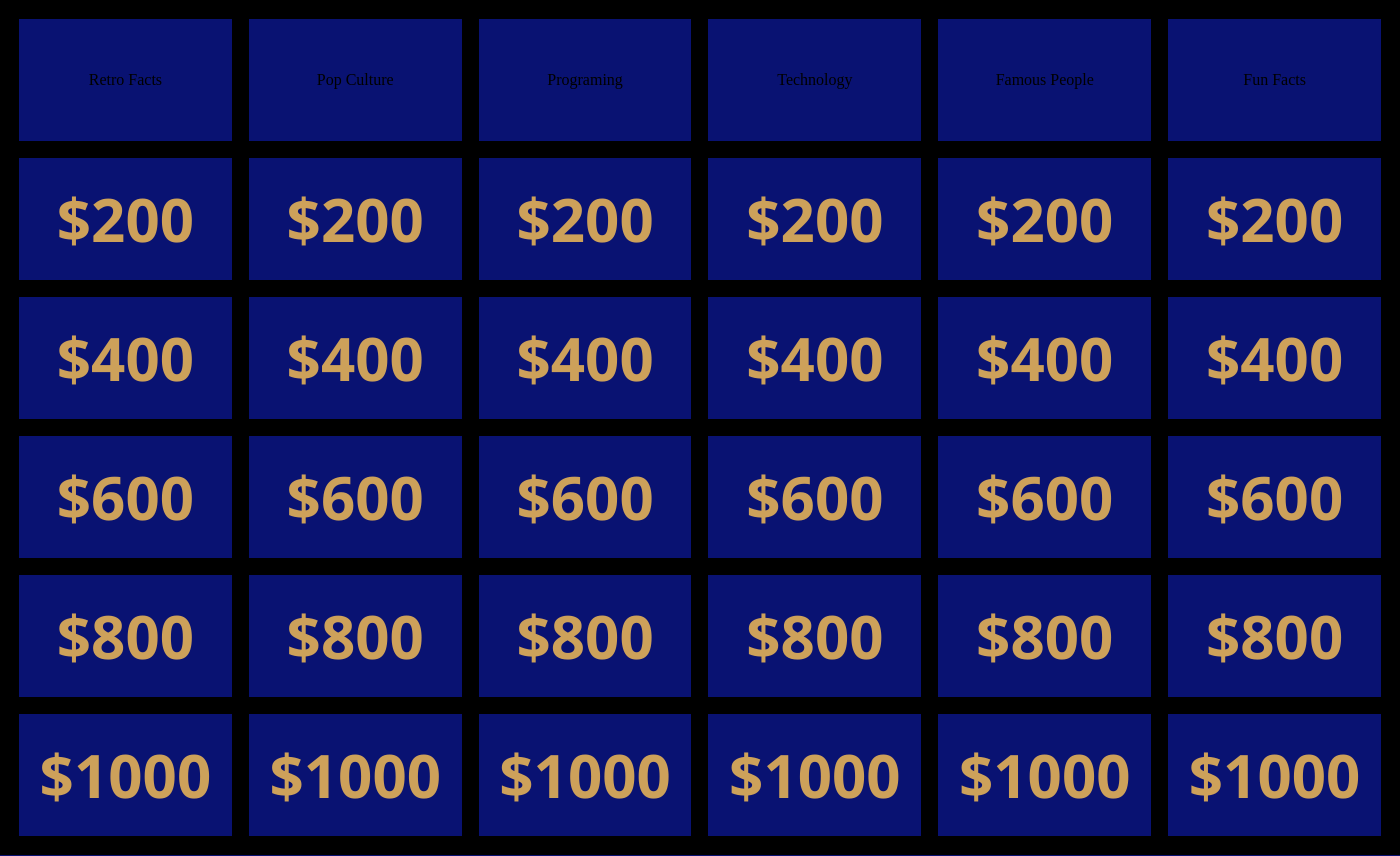
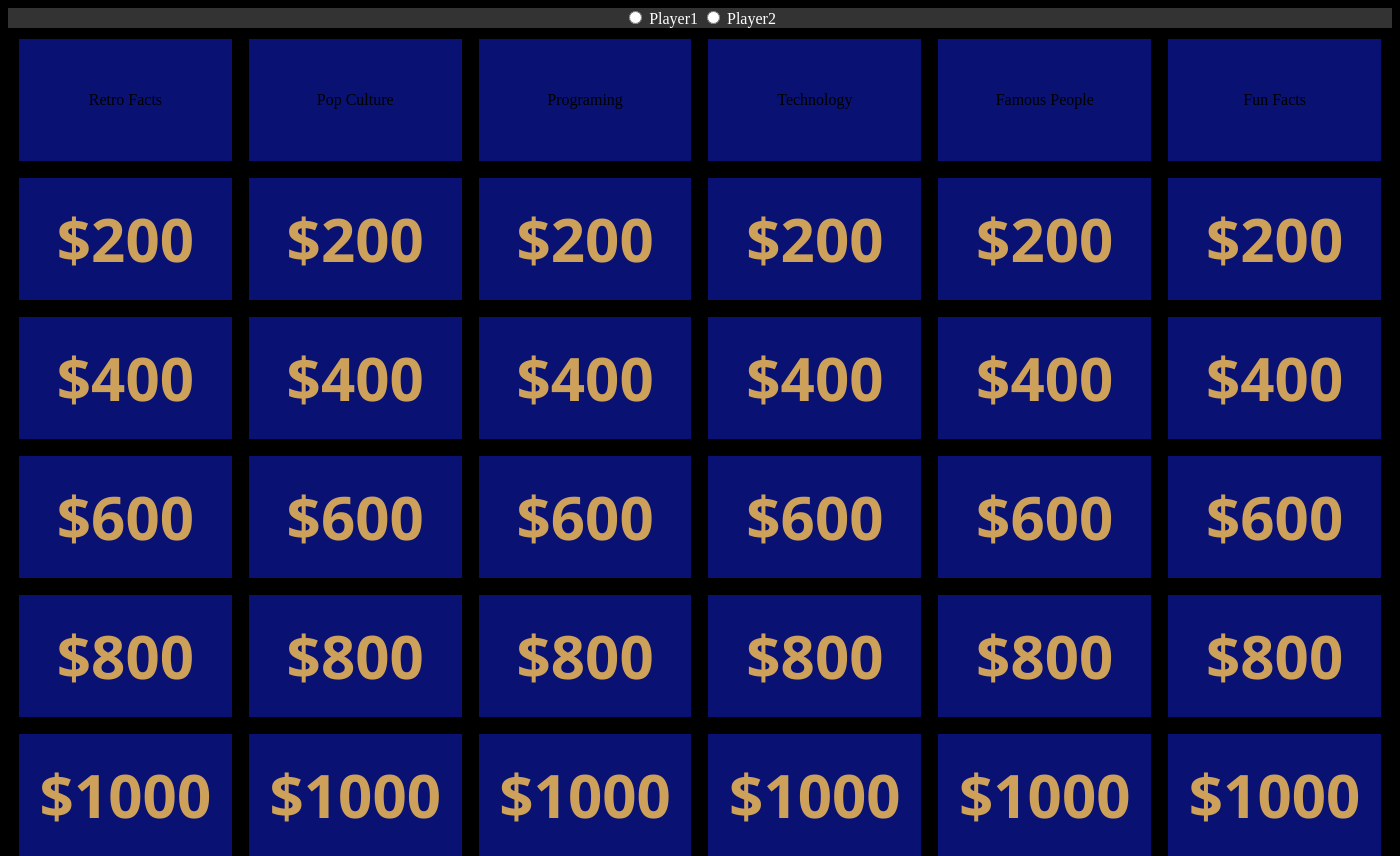
Before and after one commit to joshodonoghue/project2-jeopardy, a PHP site: page /main.html in a window 1400 px wide. Shown: the top 856 px of the page. Run offline with PHP 8.4, Linux system fonts and the light colour scheme.

Commit message:
Add files via upload

```diff
--- a/answer.php
+++ b/answer.php
@@ -32,6 +32,7 @@
 		}
 
 		?>
+
 		<?php
                 if (strcasecmp($_POST["answer"], "ibm") == 0) {
                     echo "<h1> Correct Answer!</h1>";
@@ -43,7 +44,8 @@
                 }
 				setcookie('Score', $currentScore, time() + 3600);
 				echo $currentScore;
-            ?>
+
+			?>
 		Answer:<?php print $_POST["answer"] ?>
 	</body>
 </html>
--- a/intro.html
+++ b/intro.html
@@ -13,7 +13,7 @@
   <a href="htp.html"> <button class="hover-button">How To Play</button></a>
 
   <header>
-    <h1>Jepordy</h1>
+    <h1>Jeopardy</h1>
 </header>
 </body>
 </html>
--- a/main.html
+++ b/main.html
@@ -7,6 +7,16 @@
     <title>Document</title>
 </head>
 <body>
+
+    <div class="header">
+        <form action="post"action="answer.php">
+        <input type="radio" id="Player1" name="Player" value="0" onchange="this.form.submit()">
+         <label for="Player1">Player1</label>
+         <input type="radio" id="Player2" name="Player" value="1" onchange="this.form.submit()">
+         <label for="Player2">Player2</label>
+        </form>
+
+    </div>
     <div class="grid-container">
         <div class="grid-item">Retro Facts</div>
         <div class="grid-item ">Pop Culture</div>
--- a/style.css
+++ b/style.css
@@ -35,3 +35,22 @@
     margin: 0;
     padding: 0;
   }
+  .scoreboard{
+background-color: aquamarine;
+height: 20px;
+margin-bottom: 0px;
+margin-top: 0px;
+
+ }
+ .header {
+  width: 100%; /* Full width */
+  background-color: #333; /* Choose your color */
+  color: white;
+  padding: 0px;/* Add some padding */
+  text-align: center; /* Center the text */
+  position: relative ; /* Fixed at the top */
+  top: 0;
+  left: 0;
+  margin-top: 0px;
+  z-index: 1000; /* Ensure it stays on top of other content */
+}
```
